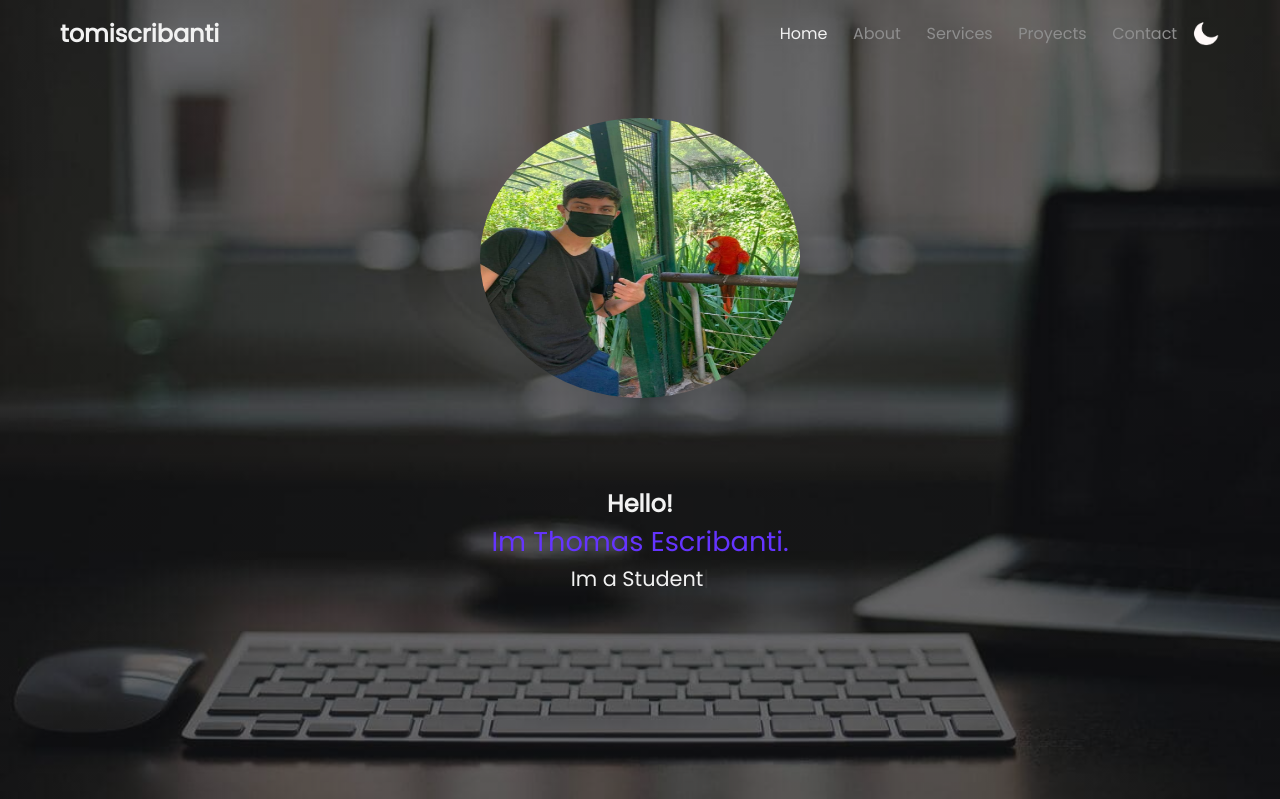
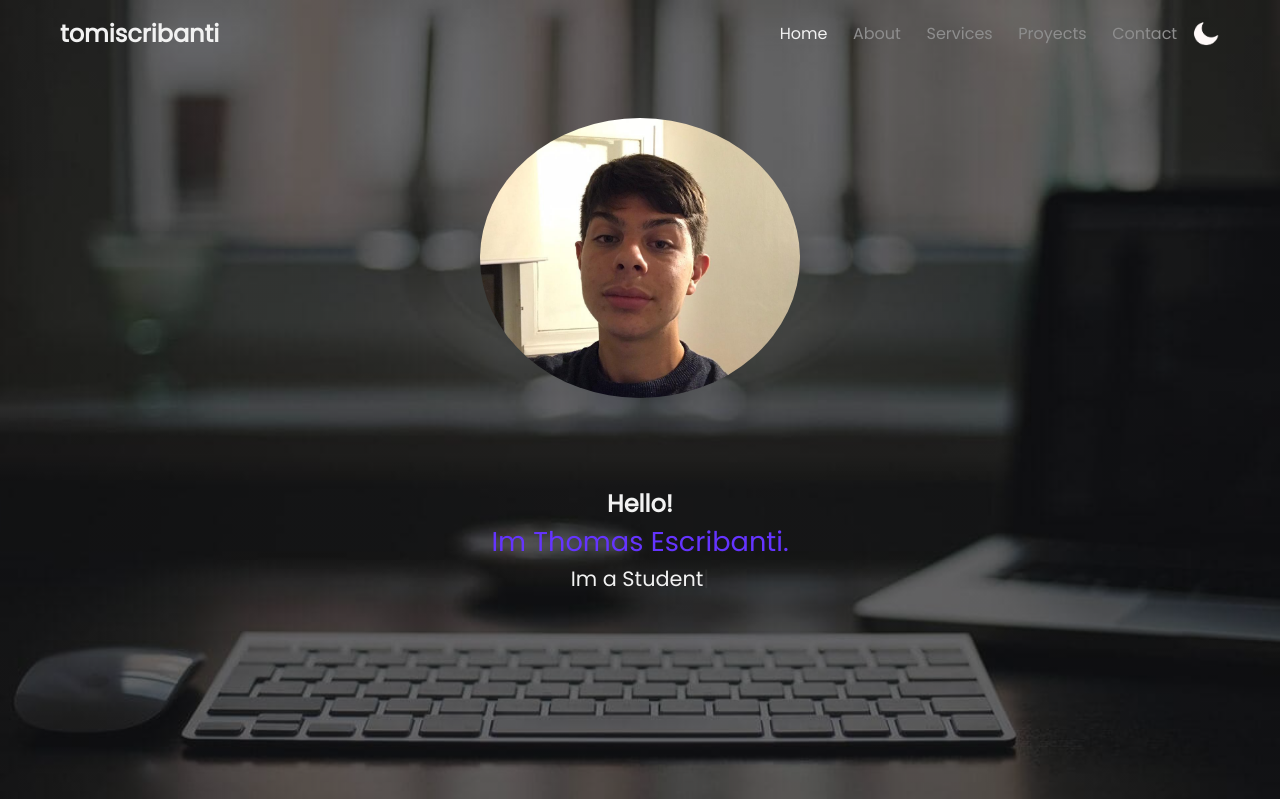
Before and after one commit to tomiscribanti/Portfolio, a PHP site: page / in a window 1280 px wide. Shown: the top 799 px of the page. Run offline with PHP 8.4, Linux system fonts and the light colour scheme; some libraries are stand-ins or nearby versions.

Commit message:
Add files via upload

```diff
--- a/index.html
+++ b/index.html
@@ -41,7 +41,7 @@
 
     <section id="home" class="hero">
         <div class="hero__img">
-            <img src="img/me.jpeg" alt="Foto personal">
+            <img src="img/profile.jpg" alt="Foto personal">
         </div>
         <div class="hero__who">
             <h2>Hello!</h2>
--- a/styles/styles.css
+++ b/styles/styles.css
@@ -218,6 +218,7 @@ nav .switchDark.active::after {
   border-radius: 50%;
   width: 100%;
   height: 100%;
+  object-fit: cover;
 }
 .hero .hero__who {
   display: flex;
--- a/styles/styles.scss
+++ b/styles/styles.scss
@@ -201,7 +201,6 @@ nav {
     .hero__img {
         width: 22%;
         height: 43%;
-
         @include mobile($notebook) {
             width: 25%;
             height: 35%;
@@ -217,6 +216,7 @@ nav {
         border-radius: 50%;
         width: 100%;
         height: 100%;
+        object-fit: cover;
     }
 
     .hero__who {
```
Also changed, not shown: img/profile.jpg (added), 1 other file.
